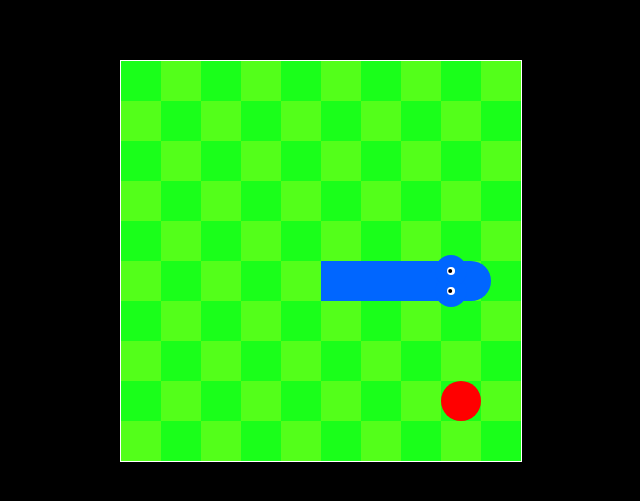
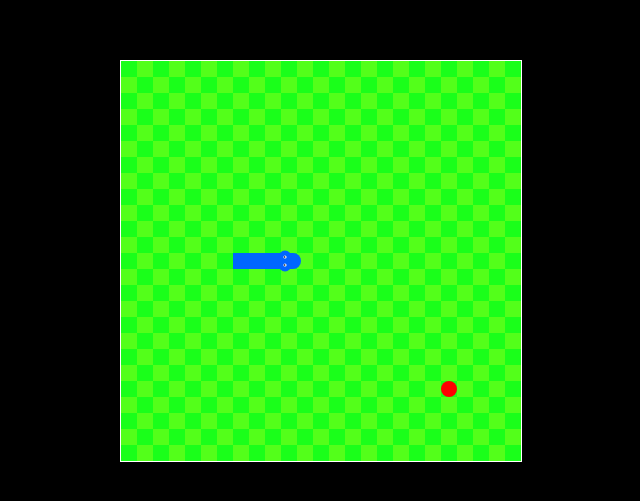
Before and after one commit to WannJJ/Snake---Javascript, a plain HTML site: page index.html in a window 1280 px wide. Shown: the part 139-640 px from the top of the page, without its empty margins (319-959 px from the left). Drawn offline with Linux system fonts and the light colour scheme.

Commit message:
Update index.html

```diff
--- a/index.html
+++ b/index.html
@@ -44,7 +44,7 @@
     //var grid = 16; // grid size
     // khởi tạo đối tượng rắn là 1 ô vuông
     const canvas_width = canvas.width;
-    const size = 10;
+    const size = 25;
     var grid = canvas_width / size;
 
     var snake = {
```
